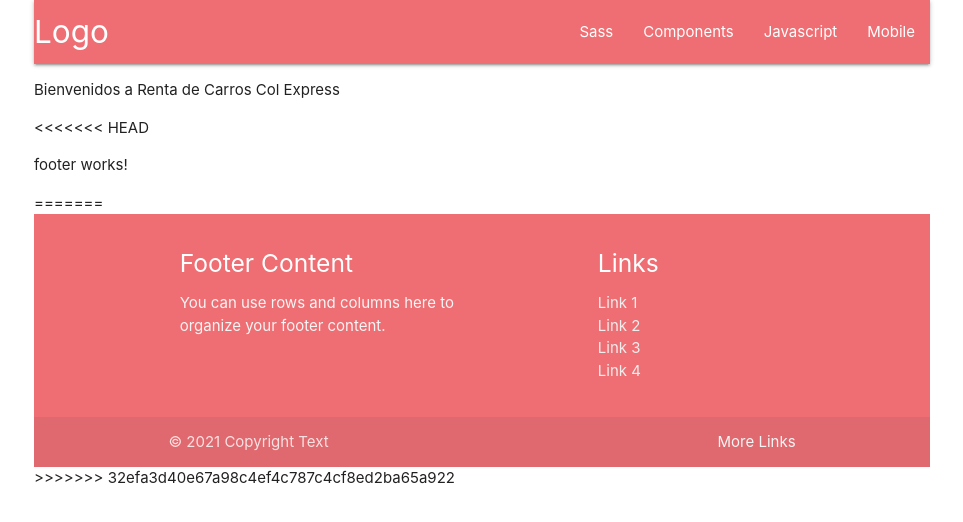
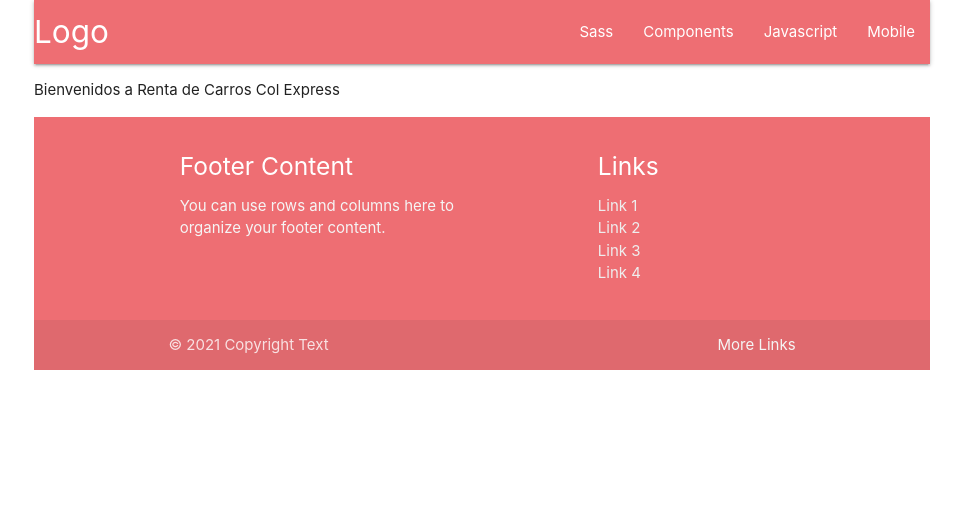
Before and after one commit to LiliRosales/RentaDeCarrosColExpressAngular, an Angular app: page /inicio in a window 1280 px wide. Shown: the top 522 px of the page, without its empty margins (158-1121 px from the left). Built offline with nearby package versions, Linux system fonts and the light colour scheme.

Commit message:
correcion footer

```diff
--- a/src/app/plantillas/footer/footer.component.html
+++ b/src/app/plantillas/footer/footer.component.html
@@ -1,6 +1,3 @@
-<<<<<<< HEAD
-<p>footer works!</p>
-=======
 <footer class="page-footer">
     <div class="container">
       <div class="row">
@@ -26,4 +23,3 @@
       </div>
     </div>
   </footer>
->>>>>>> 32efa3d40e67a98c4ef4c787c4cf8ed2ba65a922
```
